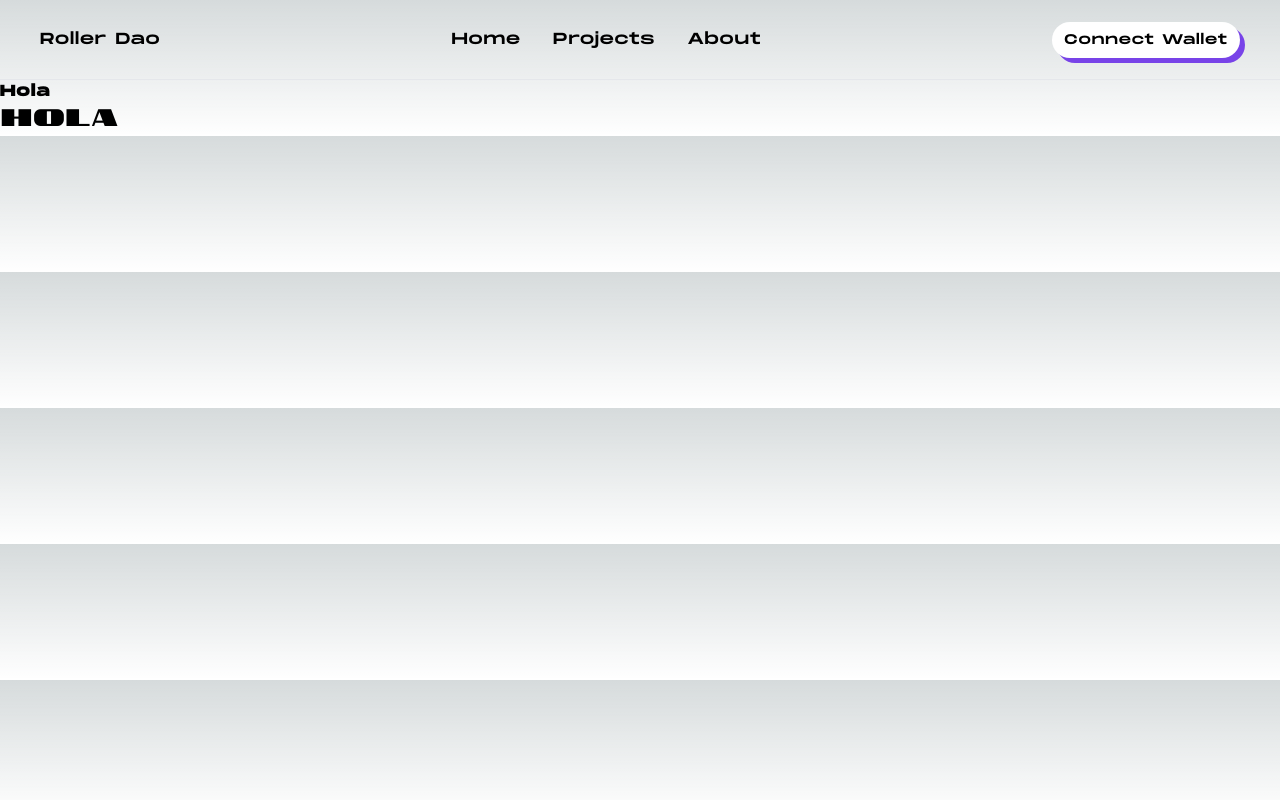
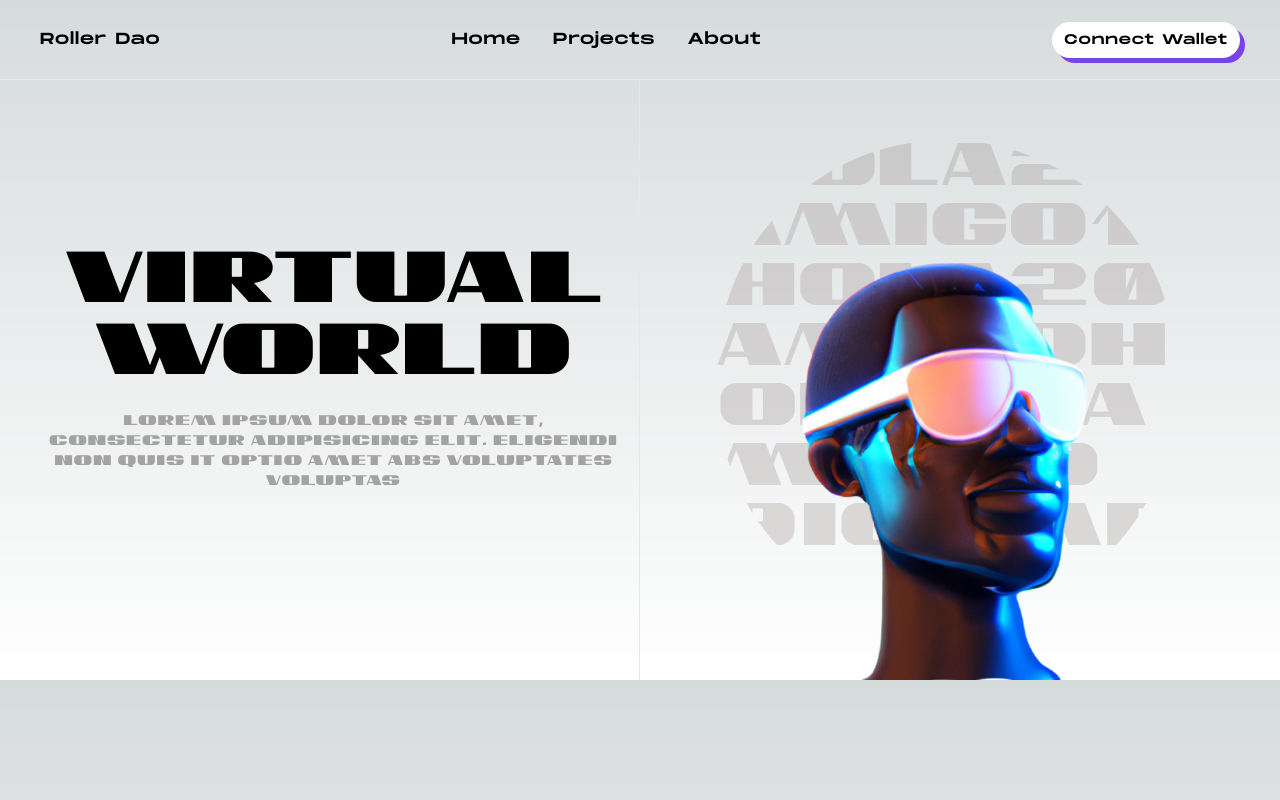
Before and after one commit to The-Developers-Den/Frontend, a Next.js app: page / in a window 1280 px wide. Built offline with nearby package versions, Linux system fonts and the light colour scheme; what wagmi would draw is missing.

Commit message:
feat: add hero

```diff
--- a/components/Header.jsx
+++ b/components/Header.jsx
@@ -37,7 +37,7 @@ const Header = () => {
     <header
       className={`w-full h-[50px] md:h-[80px] border-b flex items-center justify-between z-20 sticky top-0 transition-transform duration-300 ${show} font-monument_reg`}
     >
-      <div className="w-full max-w-[1280px] px-5 md:px-10 mx-auto h-[60px] flex justify-between items-center">
+      <div className="w-full max-w-screen px-5 md:px-10 mx-auto h-[60px] flex justify-between items-center">
         <Link href="/">
           {/* <Image
             src="/assets/logo.svg"
@@ -51,18 +51,7 @@ const Header = () => {
         <Menu />
         {mobileMenu && <MenuMobile setMobileMenu={setMobileMenu} />}
         <div className="flex font-monument_reg">
-          {/* <ConnectButton
-            chainStatus={{
-              smallScreen: "none",
-              largeScreen: "icon",
-            }}
-            showBalance={false}
-            accountStatus={{
-              smallScreen: "avatar",
-              largeScreen: "full",
-            }}
-          /> */}
-          <button className="bg-white rounded-3xl text-black px-3 py-2 hover:scale-95 text-sm gap-10 shadow-[5px_5px_0px_#7843E8]">
+          <button className="bg-white rounded-3xl text-black px-3 py-2 hover:scale-95 text-sm gap-10 shadow-[5px_5px_0px_#7843E8] duration-200">
             Connect Wallet
           </button>
           {/* Mobile icon start */}
--- /dev/null
+++ b/components/HeroImg.jsx
@@ -0,0 +1,20 @@
+import React from "react";
+import Image from "next/image";
+const HeroImg = () => {
+  return (
+    <div className="w-[50%] relative basis-[50%] font-otf flex flex-wrap overflow-x-clip justify-center content-center">
+      <div className="w-[75%] h-[80%] rounded-full text-6xl break-all  overflow-hidden text-[#9c8e8e4d] ">
+        Hola20AMiGo1Hola20AMiGoHola70AM01109iGoME
+      </div>
+      <Image
+        src={"/hero-img.png"}
+        width={500}
+        height={500}
+        alt="hero-img"
+        className="absolute z-20 bottom-0 w-[55%] "
+      />
+    </div>
+  );
+};
+
+export default HeroImg;
--- /dev/null
+++ b/components/HeroText.jsx
@@ -0,0 +1,16 @@
+import React from "react";
+
+const HeroText = () => {
+  return (
+    <div className="w-[50%] basis-[50%] justify-center text-center px-5  border-r font-otf  flex flex-col ">
+      <h1 className="text-7xl">Virtual</h1>
+      <h1 className="text-7xl ">World</h1>
+      <h2 className="text-[#A3A3A3] my-5 text-sm">
+        Lorem ipsum dolor sit amet, consectetur adipisicing elit. Eligendi non
+        quis it optio amet abs voluptates voluptas
+      </h2>
+    </div>
+  );
+};
+
+export default HeroText;
--- a/pages/index.js
+++ b/pages/index.js
@@ -1,14 +1,18 @@
 import Image from "next/image";
 import { Inter } from "next/font/google";
 import { ConnectButton } from "@rainbow-me/rainbowkit";
+import HeroText from "@/components/HeroText";
+import HeroImg from "@/components/HeroImg";
 
 const inter = Inter({ subsets: ["latin"] });
 
 export default function Home() {
   return (
     <main>
-      <h2 className="font-monument_bold">Hola</h2>
-      <h2 className="font-otf text-2xl">Hola</h2>
+      <div className="w-full max-w-screen px-3 md:px-7 flex min-h-[75vh]">
+        <HeroText />
+        <HeroImg />
+      </div>
     </main>
   );
 }
```
Also changed, not shown: public/hero-img.png (added).
